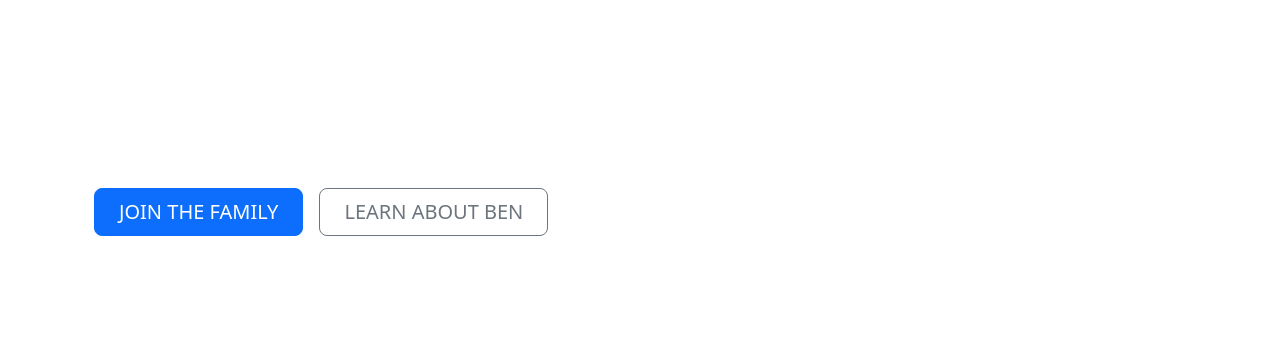
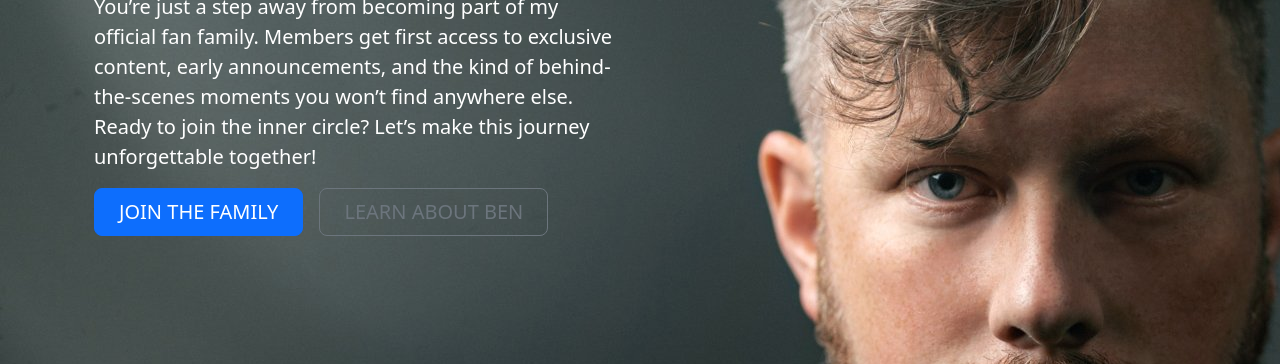
Before and after one commit to Onwusi/Benfullerfanmembership, a plain HTML site: page index.html in a window 1280 px wide. Shown: the part 272-636 px from the top of the page. Drawn offline with nearby package versions, Linux system fonts and the light colour scheme.

Commit message:
Update style.css

```diff
--- a/style.css
+++ b/style.css
@@ -2,7 +2,7 @@
     color:#278eee;
 }
 .background {
-background-image: url(Imagebf-header.jpg);
+background-image: url(/Image/bf-header.jpg);
 }
 .carousel-item img {
     object-fit: cover;
```
